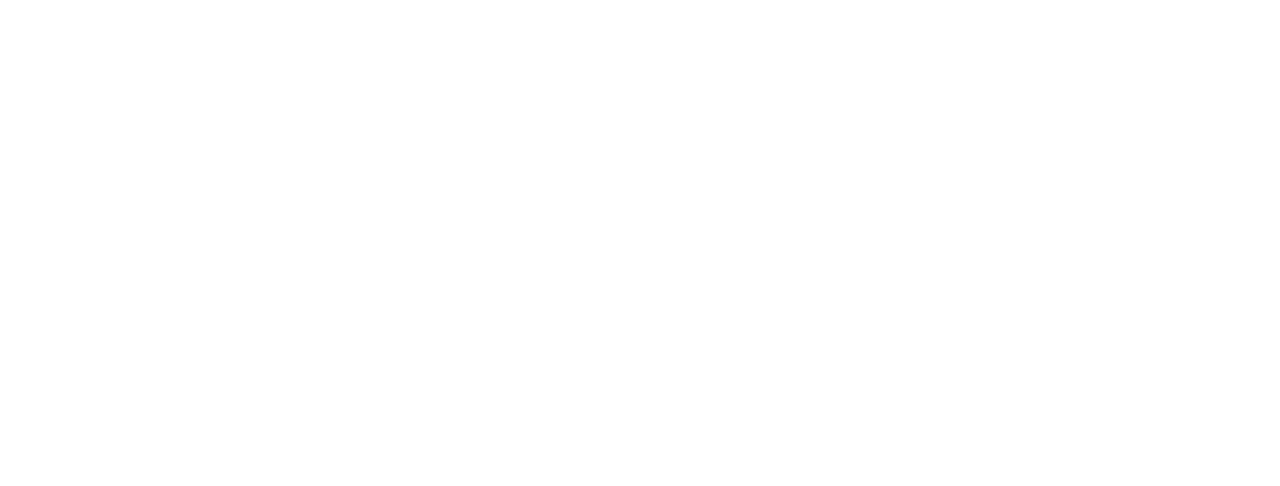
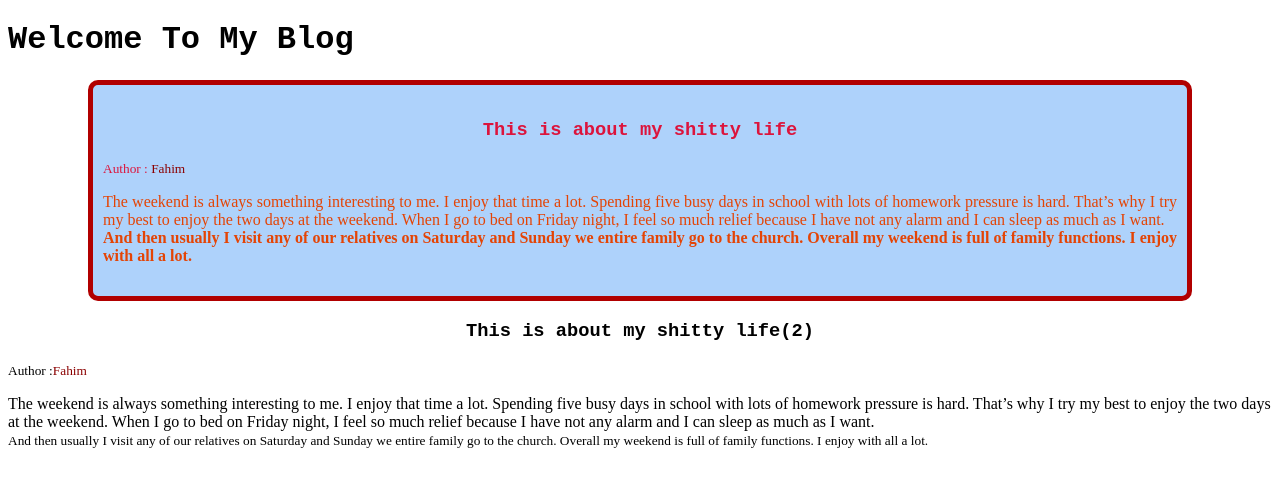
Before and after one commit to fahimulislam9/my_first_repo, a plain HTML site: page index.html in a window 1280 px wide. Drawn offline with Linux system fonts and the light colour scheme.

Commit message:
added new parts

```diff
--- a/index.html
+++ b/index.html
@@ -5,8 +5,45 @@
     <meta http-equiv="X-UA-Compatible" content="IE=edge">
     <meta name="viewport" content="width=device-width, initial-scale=1.0">
     <title>My first git-hub repo</title>
+    <style>
+        .blog{
+            background-color: rgba(34, 132, 245, 0.363);
+            color: crimson;
+            border: 5px solid rgb(177, 0, 0);
+            border-radius: 10px;
+            margin: 10px 80px;
+            padding: 15px 10px;
+        }
+        .blog-heading{
+            text-align: center;
+            font-family: 'Courier New', Courier, monospace;
+            font-weight: 800;
+        }
+        .author{
+            color: darkred;
+        }
+        .blog p{
+            color: rgb(228, 68, 5);
+            text-align: justify;
+        }
+        h1{
+            font-family: 'Courier New', Courier, monospace;
+        }
+
+    </style>
 </head>
 <body>
+    <h1>Welcome To My Blog</h1>
+    <div class="blog">
+     <h3 class="blog-heading">This is about my shitty life</h3>
+     <small>Author : <span class="author">Fahim</span> </small>
+     <p>The weekend is always something interesting to me. I enjoy that time a lot. Spending five busy days in school with lots of homework pressure is hard. That’s why I try my best to enjoy the two days at the weekend. When I go to bed on Friday night, I feel so much relief because I have not any alarm and I can sleep as much as I want. <br>
+     <strong>And then usually I visit any of our relatives on Saturday and Sunday we entire family go to the church. Overall my weekend is full of family functions. I enjoy with all a lot.</strong>  </p>
+    </div>
+     <h3 class="blog-heading">This is about my shitty life(2)</h3>
+     <small>Author :<span class="author">Fahim</span> </small>
+     <p>The weekend is always something interesting to me. I enjoy that time a lot. Spending five busy days in school with lots of homework pressure is hard. That’s why I try my best to enjoy the two days at the weekend. When I go to bed on Friday night, I feel so much relief because I have not any alarm and I can sleep as much as I want. <br>
+     <small>And then usually I visit any of our relatives on Saturday and Sunday we entire family go to the church. Overall my weekend is full of family functions. I enjoy with all a lot.</small> </p>
 
 </body>
 </html>
```
